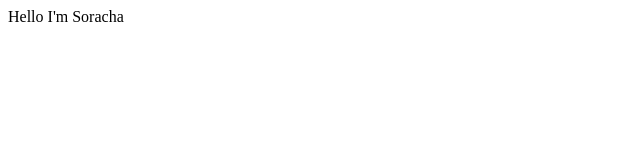
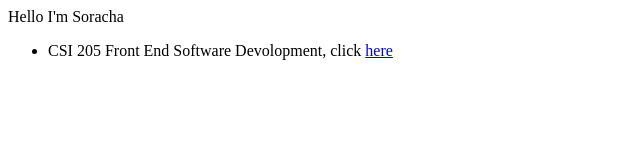
Before and after one commit to Soracha1/soracha1.github.io, a plain HTML site: page index.html in a window 1280 px wide. Shown: the whole page, without its empty margins (0-640 px from the left). Drawn offline with Linux system fonts and the light colour scheme.

Commit message:
Update index.html

```diff
--- a/index.html
+++ b/index.html
@@ -1 +1,4 @@
 <h>Hello I'm Soracha</h>
+<ul>
+<li> CSI 205 Front End Software Devolopment, click <a href='https://soracha1.github.io/_layout/'>here</a></li>
+</ul>
```
